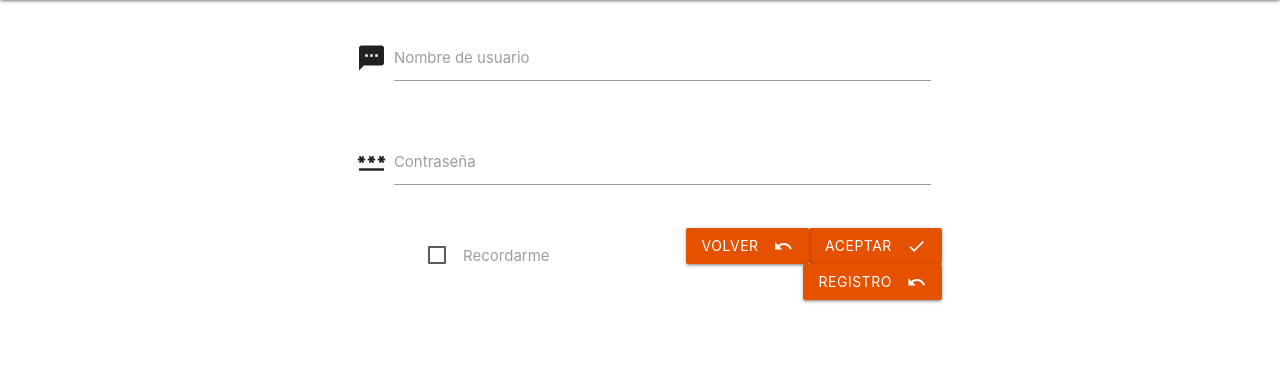
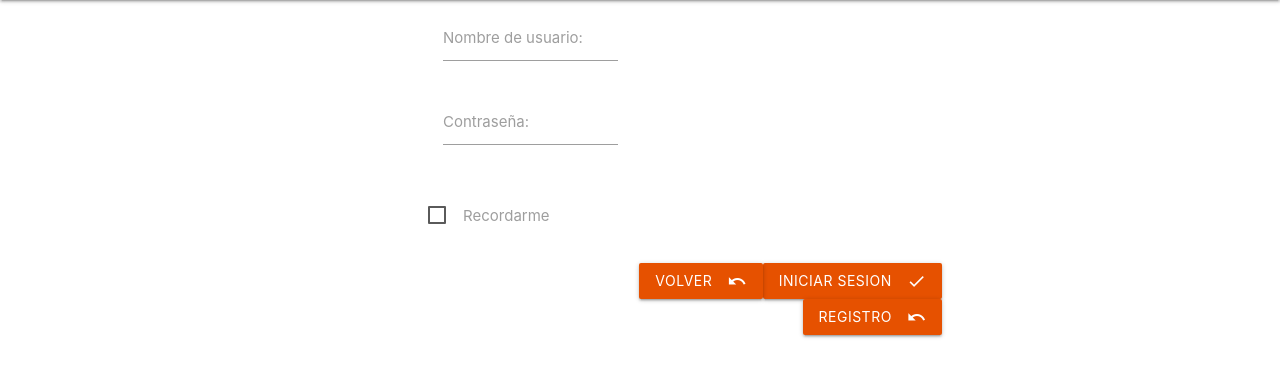
Before and after one commit to MDeBock/CaC-Django, a Django app: page /login in a window 1280 px wide. Shown: the part 64-441 px from the top of the page. Run offline with Django 4.2, Linux system fonts and the light colour scheme.

Commit message:
Actualizado pagina de login implementando formsregistro.py

```diff
--- a/ProviRed/proveedores/views.py
+++ b/ProviRed/proveedores/views.py
@@ -168,4 +168,5 @@ def registro(request):
 
 
 def login(request):
-    return render(request, 'proveedores/login.html', {})
+    form = Registro()
+    return render(request, 'proveedores/login.html', {'form': form})
--- a/ProviRed/templates/proveedores/login.html
+++ b/ProviRed/templates/proveedores/login.html
@@ -7,34 +7,32 @@
 {% block contenido %}
     <div class="container center-align">
         <div class="row col s6">
-            <div class="row col s12 ">
+            <div class="container center-align">
+                <div class="row col s6">
                     <div class="input-field col s12">
-                    <i class="material-icons prefix">textsms</i>
-                    <input type="text" name="usuario" id="usuarios">
-                    <label for="usuario">Nombre de usuario</label>
+                        {{ form.usuario.label_tag }} {{ form.usuario }}
                     </div>
+                    <div class="input-field col s12">
+                        {{ form.contra.label_tag }} {{ form.contra }}
                     </div>
-            <div class="row col s12">
-                <div class="input-field col s12">
-                    <i class="material-icons prefix">password</i>
-                    <input type="password" name="password" id="password">
-                    <label for="password">Contraseña</label>
                 </div>
             </div>
             <div class="row col s12">
                 <div class="row col s6">
                     <p>
                         <label>
-                      <input type="checkbox" />
+                            <input type="checkbox"/>
                             <span>Recordarme</span>
                         </label>
                     </p>
                 </div>
-                <div class="row col s6 right">
-                    <a href="{%url 'home' %}" class="waves-effect waves-light btn orange darken-4 right"><i class="material-icons right">check</i>Aceptar</a>
-                    <a href="{% url "home" %}" class="waves-effect waves-light btn orange darken-4 right"><i class="material-icons right">undo</i>volver</a>
-                    <a href="{% url "registro" %}" class="waves-effect waves-light btn orange darken-4 right"><i class="material-icons right">undo</i>registro</a>
-
+                <div class="row col s8 right">
+                    <a href="{% url 'home' %}" class="waves-effect waves-light btn orange darken-4 right"><i
+                            class="material-icons right">check</i>Iniciar sesion</a>
+                    <a href="{% url "home" %}" class="waves-effect waves-light btn orange darken-4 right"><i
+                            class="material-icons right">undo</i>volver</a>
+                    <a href="{% url "registro" %}" class="waves-effect waves-light btn orange darken-4 right"><i
+                            class="material-icons right">undo</i>registro</a>
                 </div>
             </div>
         </div>
```
Lines whose indentation alone changed are shown as unchanged.
